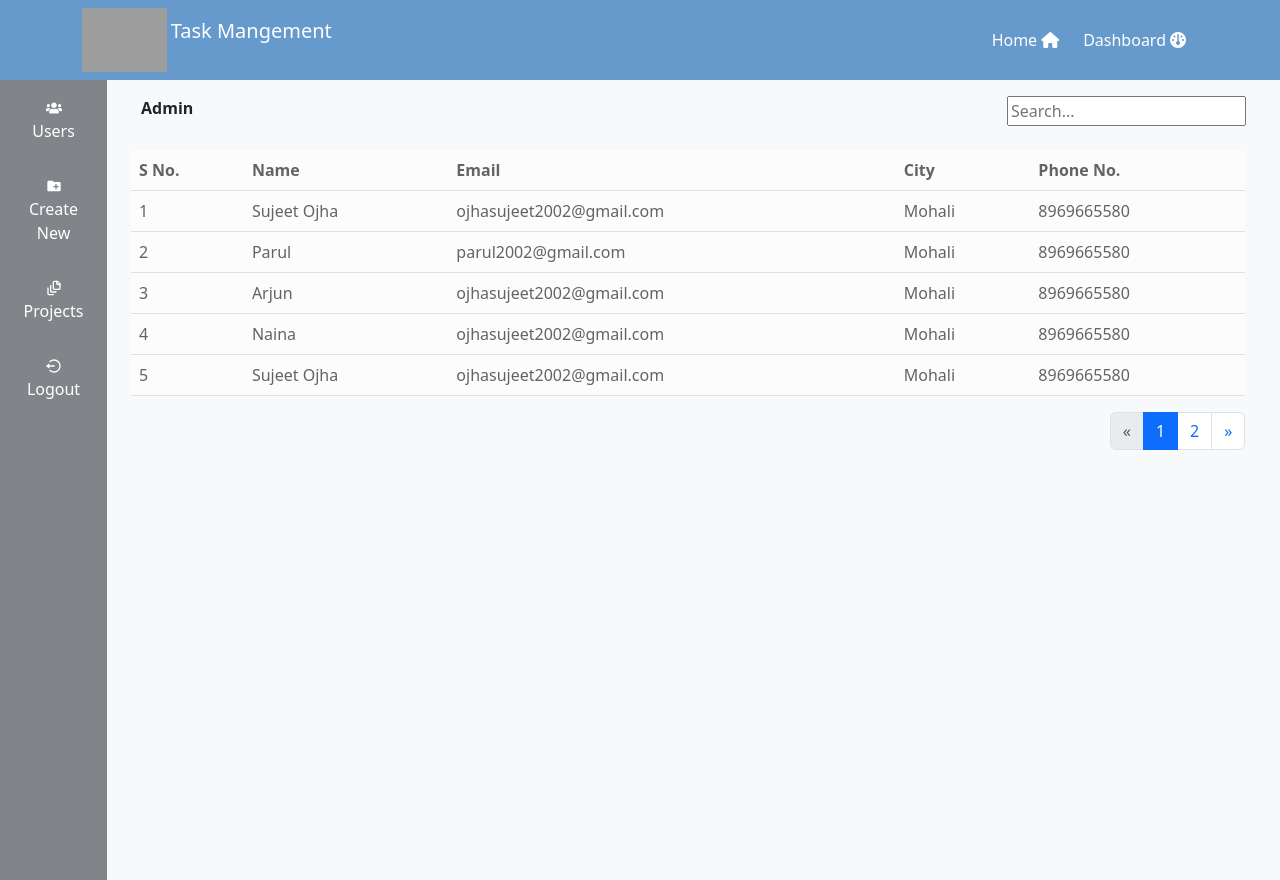
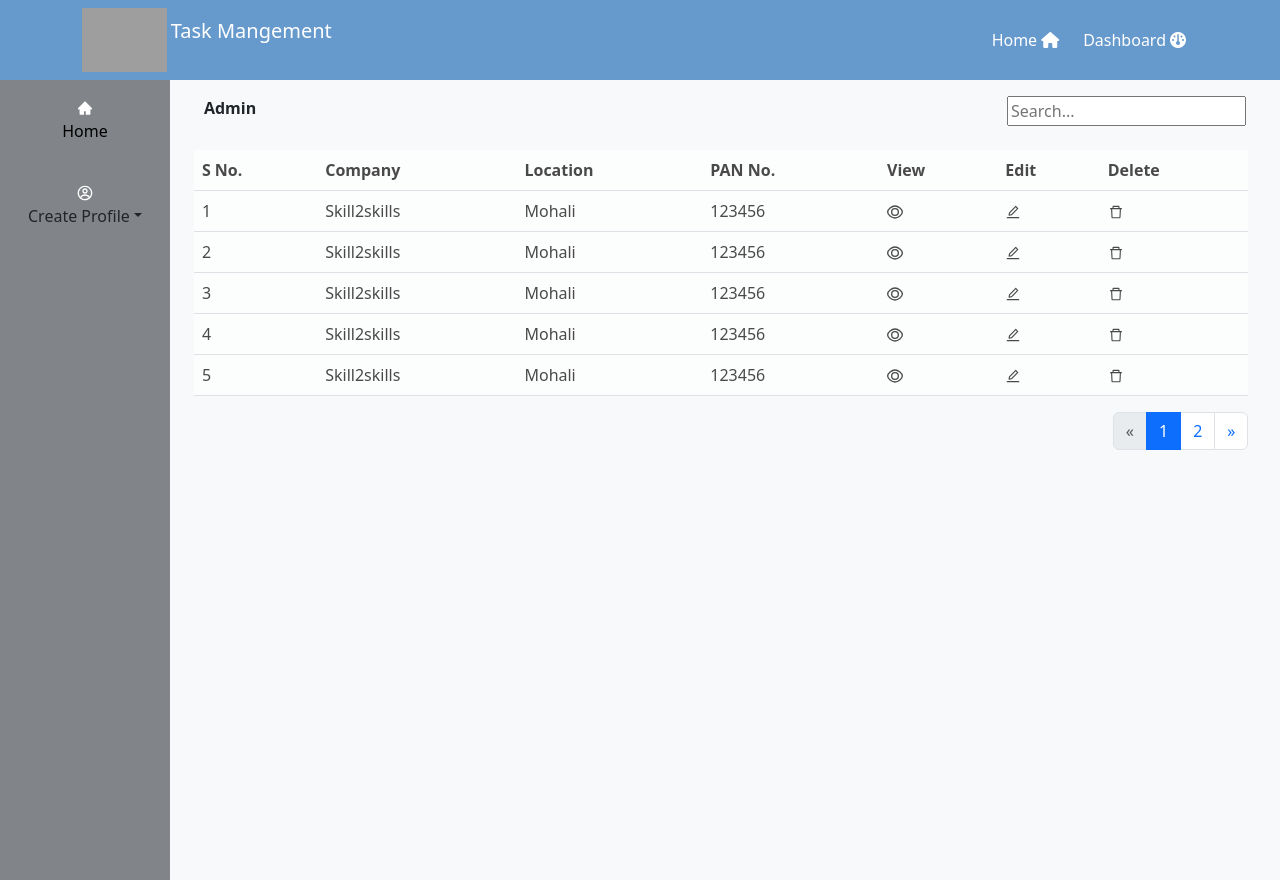
Before and after one commit to Naina012/backened-tms, a React (Create React App) app: page /dashboard in a window 1280 px wide. Built offline with nearby package versions, Linux system fonts and the light colour scheme; grey boxes are pictures that could not be loaded.

Commit message:
sidebar, table change

```diff
--- a/src/components/screens/dashboard/dashboard.js
+++ b/src/components/screens/dashboard/dashboard.js
@@ -2,18 +2,20 @@ import React, { useState } from 'react';
 import styled from 'styled-components';
 import Sidebar from '../sidebar/Siderbar';
 import Pagination from '../pagination/Pagination';
+import {GrView} from "react-icons/gr"
+import {AiOutlineEdit,AiOutlineDelete} from "react-icons/ai"
 
 const Dashboard = () => {
 
   const [currentPage, setCurrentPage] = useState(1);
   const dataPerPage = 5;
   const data = [
-    { id: 1, name: 'Sujeet Ojha', email: 'ojhasujeet2002@gmail.com', city: 'Mohali', phone: 8969665580 },
-    { id: 2, name: 'Parul', email: 'parul2002@gmail.com', city: 'Mohali', phone: 8969665580 },
-    { id: 3, name: 'Arjun', email: 'ojhasujeet2002@gmail.com', city: 'Mohali', phone: 8969665580 },
-    { id: 4, name: 'Naina', email: 'ojhasujeet2002@gmail.com', city: 'Mohali', phone: 8969665580 },
-    { id: 5, name: 'Sujeet Ojha', email: 'ojhasujeet2002@gmail.com', city: 'Mohali', phone: 8969665580 },
-    { id: 6, name: 'parul', email: 'ojhasujeet2002@gmail.com', city: 'Mohali', phone: 8969665580 },
+    { id: 1, Company: 'Skill2skills' , location: 'Mohali' ,PAN :123456 },
+    { id: 2, Company: 'Skill2skills' , location: 'Mohali', PAN :123456 },
+    { id: 3, Company: 'Skill2skills' , location: 'Mohali',  PAN :123456 },
+    { id: 4, Company: 'Skill2skills' ,location: 'Mohali',  PAN :123456 },
+    { id: 5, Company: 'Skill2skills',  location: 'Mohali',  PAN :123456 },
+    { id: 6, Company: 'Skill2skills' , location: 'Mohali',  PAN :123456 },
 
   ];
 
@@ -48,20 +50,30 @@ const Dashboard = () => {
                   <thead>
                     <tr>
                       <th>S No.</th>
-                      <th>Name</th>
-                      <th>Email</th>
-                      <th>City</th>
-                      <th>Phone No.</th>
+                      <th>Company</th>
+                      <th>Location</th>
+                      <th>PAN No.</th>
+                      <th>View</th>
+                      <th>Edit</th>
+                      <th>Delete</th>
                     </tr>
                   </thead>
                   <tbody>
                     {currentData.map((item, index) => (
                       <tr key={index}>
                         <td>{item.id}</td>
-                        <td>{item.name}</td>
-                        <td>{item.email}</td>
-                        <td>{item.city}</td>
-                        <td>{item.phone}</td>
+                        <td>{item.Company}</td>
+                        <td>{item.location}</td>
+                        <td>{item.PAN}</td>
+                        <td>
+                          <span><GrView/></span>
+                        </td>
+                        <td>
+                          <span><AiOutlineEdit/></span>
+                        </td>
+                        <td>
+                          <span><AiOutlineDelete/></span>
+                        </td>
                       </tr>
                     ))}
                   </tbody>
@@ -91,13 +103,14 @@ const DashboardStyle = styled.div`
 
 .tableContent{
   width:95%;
+  cursor:pointer;
 }
 
 table tr{
-  opacity:0.6;
+  opacity:0.7;
 }
 table tr:hover{
-  opacity:1;
+ opacity:1;
 }
 @media screen and (max-width:600px){
  .Dashboard{
--- a/src/components/screens/projects/projects.js
+++ b/src/components/screens/projects/projects.js
@@ -2,38 +2,45 @@ import React from 'react'
 import styled from "styled-components"
 
 
-const projects = () => {
+const Projects = () => {
+
 
   const projectData = [
     {
       name: "Task Management",
       assignDate: "01-01-2023",
+      expectedDate:"10-10-2023",
       assignedTo: "Arjun"
     },
     {
       name: "Task Management",
       assignDate: "01-01-2023",
+      expectedDate:"10-10-2023",
       assignedTo: "Arjun"
     },
     {
       name: "Task Management",
       assignDate: "01-01-2023",
+      expectedDate:"10-10-2023",
       assignedTo: "Arjun"
     },
     {
       name: "Task Management",
       assignDate: "01-01-2023",
+      expectedDate:"10-10-2023",
       assignedTo: "Arjun"
     },
     {
       name: "Task Management",
       assignDate: "01-01-2023",
+      expectedDate:"10-10-2023",
       assignedTo: "Arjun"
     },
 
     {
       name: "Task Management",
       assignDate: "01-01-2023",
+      expectedDate:"10-10-2023",
       assignedTo: "Arjun"
     },
 
@@ -41,15 +48,51 @@ const projects = () => {
   return (
     <CardStyle>
       <div>
-        {/* <div className="search ms-4" style={{ margin: '10px 10px' }}> */}
+
         <div className="top d-flex justify-content-between">
           <div className="search ms-5 mt-4" >
             <input type="text" placeholder="Search..." />
 
           </div>
           <div className='add '>
-        <button type="button" class="btn ">New Project +</button>
-       {/* <IoPlaySkipBackCircle/> */}
+            <button type="button" class="btn " data-bs-toggle="modal" data-bs-target="#staticBackdrop">New Project +</button>
+            <div class="modal fade" id="staticBackdrop" data-bs-backdrop="static" data-bs-keyboard="false" tabindex="-1" aria-labelledby="staticBackdropLabel" aria-hidden="true">
+              <div class="modal-dialog">
+                <div class="modal-content">
+                  <div class="modal-header">
+                    <h5 class="modal-title" id="staticBackdropLabel">Add Project Details</h5>
+                    <button type="button" class="btn-close" data-bs-dismiss="modal" aria-label="Close"></button>
+                  </div>
+                  <div class="modal-body">
+                    <div class="row g-3 align-items-center">
+                      <div class="row mt-3 ">
+                        <div>
+                          <label class="form-label"><b>Project Name</b></label>
+                          <input type="text" class="form-control" placeholder="Enter project" />
+                        </div>
+                        <div class='d-flex justify-content-between mt-3'>
+                          <div>
+                            <label class="form-label"><b>Assign Date</b></label>
+                            <input type="date" class="form-control" />
+                          </div>
+                          <div>
+                            <label class="form-label"><b>Expected Date</b></label>
+                            <input type="date" class="form-control" />
+                          </div>
+                        </div>
+                        <div>
+                          <label class="form-label mt-3"><b>Assign To</b></label>
+                          <input type="text" class="form-control" placeholder="Person Name" />
+                        </div>
+                      </div>
+                    </div>
+                  </div>
+                  <div class="modal-footer">
+                    <button type="button" class="btn btn-primary">Add Project </button>
+                  </div>
+                </div>
+              </div>
+            </div>
 
           </div>
         </div>
@@ -59,6 +102,7 @@ const projects = () => {
               <div class="card-body">
                 <h5 class="card-title text-center">{project.name}</h5>
                 <h6 class="card-subtitle mt-4 mb-2 text-body-secondary">Assigned Date - {project.assignDate}</h6>
+                <h6 class="card-subtitle mt-4 mb-2 text-body-secondary">Assigned Date - {project.expectedDate}</h6>
                 <p class="card-text">Assigned To : {project.assignedTo}</p>
                 <a href="*" class="card-link">more info.</a>
 
@@ -66,15 +110,13 @@ const projects = () => {
             </div>
           ))}
         </div>
-
-
       </div>
     </CardStyle>
 
   )
 }
 
-export default projects
+export default Projects
 
 const CardStyle = styled.div`
 .card{
@@ -108,3 +150,151 @@ const CardStyle = styled.div`
 `
 
  //#9CDFBE
+
+
+
+
+
+// import React , {useState} from 'react'
+// import styled from "styled-components"
+
+
+// const Projects = () => {
+
+//   const [projectData, setProjectData] = useState([
+//     {
+//       name: "Task Management",
+//       assignDate: "01-01-2023",
+//       assignedTo: "Arjun"
+//     },
+//     {
+//       name: "Task Management",
+//       assignDate: "01-01-2023",
+//       assignedTo: "Arjun"
+//     },
+//     {
+//       name: "Task Management",
+//       assignDate: "01-01-2023",
+//       expectedDate:"10-10-2023",
+//       assignedTo: "Arjun"
+//     },
+//   ]);
+
+//   const assignProject=(newproject)=>{
+//     setProjectData([...projectData,newproject]);
+//   }
+
+//   return (
+//     <CardStyle>
+//       <div>
+
+//         <div className="top d-flex justify-content-between">
+//           <div className="search ms-5 mt-4" >
+//             <input type="text" placeholder="Search..." />
+
+//           </div>
+//           <div className='add '>
+//             <button type="button" class="btn " data-bs-toggle="modal" data-bs-target="#staticBackdrop">New Project +</button>
+//             <div class="modal fade" id="staticBackdrop" data-bs-backdrop="static" data-bs-keyboard="false" tabindex="-1" aria-labelledby="staticBackdropLabel" aria-hidden="true">
+//               <div class="modal-dialog">
+//                 <div class="modal-content">
+//                   <div class="modal-header">
+//                     <h5 class="modal-title" id="staticBackdropLabel">Add Project Details</h5>
+//                     <button type="button" class="btn-close" data-bs-dismiss="modal" aria-label="Close"></button>
+//                   </div>
+//                   <div class="modal-body">
+//                     <div class="row g-3 align-items-center">
+//                       <div class="row mt-3 ">
+//                         <div>
+//                           <label class="form-label"><b>Project Name</b></label>
+//                           <input type="text" class="form-control" placeholder="Enter project" />
+//                         </div>
+//                         <div class='d-flex justify-content-between mt-3'>
+//                           <div>
+//                             <label class="form-label"><b>Assign Date</b></label>
+//                             <input type="date" class="form-control" />
+//                           </div>
+//                           <div>
+//                             <label class="form-label"><b>Expected Date</b></label>
+//                             <input type="date" class="form-control" />
+//                           </div>
+//                         </div>
+//                         <div>
+//                           <label class="form-label mt-3"><b>Assign To</b></label>
+//                           <input type="text" class="form-control" placeholder="Person Name" />
+//                         </div>
+//                       </div>
+//                     </div>
+//                   </div>
+//                   <div class="modal-footer">
+//                   <button
+//                       type="button"
+//                       className="btn btn-primary"
+//                       onClick={() => {
+//                         assignProject({
+//                           // name: "New Project",
+//                           // assignDate: "03-15-2023",
+//                           // assignedTo: "sujeet"
+//                         });
+//                       }}
+//                     >Add Project </button>
+//                   </div>
+//                 </div>
+//               </div>
+//             </div>
+
+//           </div>
+//         </div>
+//         <div className=" row">
+//           {projectData.map((project, index) => (
+//             <div class="cardhover card ms-5 mt-4  " style={{ width: " 22rem", height: "13rem" }}>
+//               <div class="card-body">
+//                 <h5 class="card-title text-center">{project.name}</h5>
+//                 <h6 class="card-subtitle mt-4 mb-2 text-body-secondary">Assigned Date - {project.assignDate}</h6>
+//                 <h6 class="card-subtitle mt-4 mb-2 text-body-secondary">Expected Date - {project.expectedDate}</h6>
+//                 <p class="card-text">Assigned To : {project.assignedTo}</p>
+//                 <a href="*" class="card-link">more info.</a>
+//               </div>
+//             </div>
+//           ))}
+//         </div>
+//       </div>
+//     </CardStyle>
+
+//   )
+// }
+
+// export default Projects
+
+// const CardStyle = styled.div`
+// .card{
+//   background-color:#9CDFBE;
+// }
+// .add{
+//   display:flex;
+//   justify-content:flex-end;
+//   margin-right:10%;
+//   margin-top:2%;
+//   .btn{
+//     background-color:#818589;
+//     color:black;
+//   }
+// }
+
+// .cardhover{
+
+//     max-width: 100%;
+//     height: auto;
+//     border-radius: 8px;
+//     box-shadow: 0 2px 4px rgba(0, 0, 0, 0.2);
+//     transition: transform 0.3s ease;
+//     cursor: pointer;
+//   }
+
+//   .cardhover:hover {
+//     transform: scale(1.1);
+//   }
+
+// // `
+
+// // // //#9CDFBE
--- a/src/components/screens/sidebar/Siderbar.js
+++ b/src/components/screens/sidebar/Siderbar.js
@@ -1,41 +1,117 @@
-import React from 'react';
-import { FaUsers } from 'react-icons/fa';
-import {MdCreateNewFolder} from  "react-icons/md";
-import { Link } from "react-router-dom";
-import {LuFileStack} from "react-icons/lu";
-import {RiLogoutCircleLine} from "react-icons/ri"
+// import React from 'react';
+// import { FaUsers } from 'react-icons/fa';
+// import {MdCreateNewFolder} from  "react-icons/md";
+// import { Link } from "react-router-dom";
+// import {LuFileStack} from "react-icons/lu";
+// import {RiLogoutCircleLine} from "react-icons/ri"
 
 
-import styled from "styled-components"
+// import styled from "styled-components"
+// const Sidebar = () => {
+//   return (
+//     <SidebarStyle>
+//     <div className="sidebar min-vh-100 w-100">
+//       <ul>
+//         <li>
+//           <FaUsers />
+//           <br/>
+//           <span className="icon-text ">Users</span>
+//           </li>
+//         <li>
+//         <Link to="/create" class="text-white text-decoration-none">
+//           <MdCreateNewFolder />
+//           <br/>
+//           <span className="icon-text ">Create New</span>
+//           </Link>
+//         </li>
+
+//         <li>
+//         <Link to="/projects" class="text-white text-decoration-none">
+//           <LuFileStack />
+//           <br/>
+//           <span className="icon-text">Projects</span>
+//         </Link>
+//         </li>
+//         <li>
+//           <RiLogoutCircleLine />
+//           <br/>
+//           <span className="icon-text">Logout</span>
+//         </li>
+//       </ul>
+//     </div>
+//     </SidebarStyle>
+//   );
+// };
+
+// export default Sidebar;
+
+// const SidebarStyle=styled.div`
+// .sidebar {
+//   background-color:#818589;
+//   color:#fff ;
+
+//  height: 100v
+//   ${'' /* position: fixed; */}
+//   /* top : 15%;
+//   left: 0; */
+//   ${'' /* overflow-y: auto; */}
+// }
+
+// .sidebar ul {
+//   list-style-type: none;
+//   padding: 0;
+// }
+
+// .sidebar li {
+//   padding: 15px;
+//   text-align: center;
+// }
+
+// .icon-text {
+//   display: none;
+// }
+
+// @media (min-width: 600px) {
+
+//   .icon-text {
+//     display: inline;
+//     ${'' /* color:#fff; */}
+//   }
+// }
+// `;
+
+
+
+
+import React from 'react';
+import { AiFillHome} from 'react-icons/ai';
+import {CgProfile} from "react-icons/cg"
+import styled,{css} from 'styled-components';
+
 const Sidebar = () => {
   return (
     <SidebarStyle>
       <div className="sidebar min-vh-100 w-100">
         <ul>
           <li>
-          <FaUsers />
-          <br/>
-          <span className="icon-text ">Users</span>
+            <AiFillHome className='hover-effect'/>
+            <br />
+            <span className="icon-text text-black" style={{cursor:"pointer"}}>Home</span>
           </li>
           <li>
-        <Link to="/create" class="text-white text-decoration-none">
-          <MdCreateNewFolder />
+            <div class="dropdown">
+              <button class="btn  dropdown-toggle" type="button" data-bs-toggle="dropdown" aria-expanded="false">
+              <CgProfile/>
               <br/>
-          <span className="icon-text ">Create New</span>
-          </Link>
-        </li>
-
-        <li>
-        <Link to="/projects" class="text-white text-decoration-none">
-          <LuFileStack />
-          <br/>
-          <span className="icon-text">Projects</span>
-        </Link>
-        </li>
-        <li>
-          <RiLogoutCircleLine />
-          <br/>
-          <span className="icon-text">Logout</span>
+                Create Profile
+              </button>
+              <ul class="dropdown-menu">
+                <li><a class="dropdown-item" href="#">Company</a></li>
+                <li><a class="dropdown-item" href="#">Department</a></li>
+                <li><a class="dropdown-item" href="#">Designation</a></li>
+                <li><a class="dropdown-item" href="#">Employee</a></li>
+              </ul>
+            </div>
           </li>
         </ul>
       </div>
@@ -45,7 +121,7 @@ const Sidebar = () => {
 
 export default Sidebar;
 
-const SidebarStyle=styled.div`
+const SidebarStyle = styled.div`
 .sidebar {
   background-color:#818589;
   color:#fff ;
@@ -56,6 +132,7 @@ const SidebarStyle=styled.div`
   left: 0; */
   ${'' /* overflow-y: auto; */}
 }
+
 
 .sidebar ul {
   list-style-type: none;
@@ -70,6 +147,9 @@ const SidebarStyle=styled.div`
 .icon-text {
   display: none;
 }
+.dropdown button > svg {
+  color: white;
+}
 
 @media (min-width: 600px) {
 
@@ -77,5 +157,4 @@ const SidebarStyle=styled.div`
     display: inline;
     ${'' /* color:#fff; */}
   }
-}
-`;
+}`;
```
Lines whose indentation alone changed are shown as unchanged.
